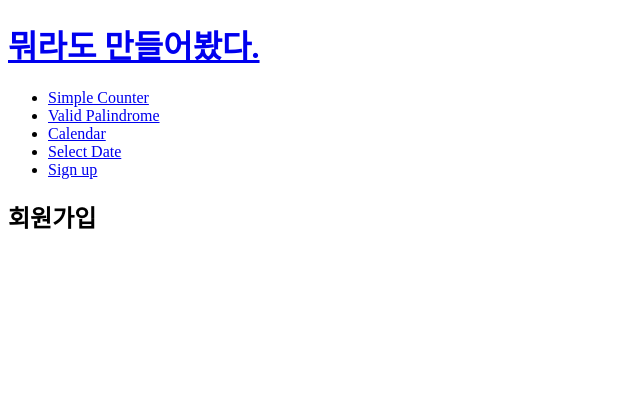
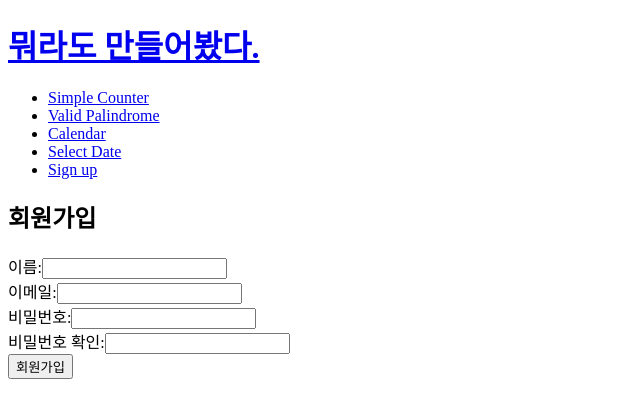
Before and after one commit to parkseonup/mini-projects, a React (Vite) app: page /signup in a window 1280 px wide. Shown: the top 418 px of the page, without its empty margins (0-640 px from the left). Built offline with nearby package versions, Linux system fonts and the light colour scheme.

Commit message:
feat: Implement Sign Up (Work in Process)

```diff
--- /dev/null
+++ b/src/hooks/useForm.ts
@@ -0,0 +1,119 @@
+import { useCallback, useEffect, useRef, useState } from 'react';
+
+interface Validation {
+  require?: true;
+  minLength?: number;
+  maxLength?: number;
+  pattern?: RegExp;
+  check?: Field;
+  [type: string]: any;
+}
+
+type Error = (keyof Validation)[];
+
+interface Errors {
+  [name: string]: Error;
+}
+
+interface Field {
+  value: string;
+  isDirty: boolean;
+}
+
+interface Fields {
+  [name: string]: Field;
+}
+
+export default function useForm(initialValue: { [name: string]: string }) {
+  const [fields, setFields] = useState<Fields>({});
+  const [errors, setErrors] = useState<Errors>({});
+  const validations = useRef<Validation>({});
+
+  const getError = (value: string, type: string, condition: any) => {
+    switch (type) {
+      case 'require': {
+        return value.length === 0 ? true : false;
+      }
+      case 'minLength': {
+        return value.length < condition ? true : false;
+      }
+      case 'maxLength': {
+        return value.length > condition ? true : false;
+      }
+      case 'pattern': {
+        return !condition.test(value);
+      }
+      case 'check': {
+        if (!condition.isDirty) return false;
+
+        return value === condition.value ? false : true;
+      }
+    }
+  };
+
+  // TODO: checkPassword가 dirty일 때 password를 작성하면 checkPassword도 같이 유효성 검사해줘야 함.
+  const validate = useCallback((name: string, value: string) => {
+    const error = Object.keys(validations.current[name]).filter((type) => {
+      const condition = validations.current[name][type];
+      return getError(value, type, condition);
+    });
+
+    setFields((fields) => ({
+      ...fields,
+      [name]: {
+        ...fields[name],
+        value,
+        isDirty: true,
+      },
+    }));
+
+    setErrors((errors) => ({
+      ...errors,
+      [name]: error,
+    }));
+  }, []);
+
+  /**
+   * 유효성 검사를 할 입력폼을 등록하는 함수
+   *
+   * @param {string} name 입력폼의 name 값으로 할당될 값
+   * @param {string} initialValue 입력폼의 defaultValue로 할당될 값
+   * @param {Validation} validation 입력폼의 유효성 검증 조건
+   * @returns
+   */
+  const register = (name: string, validation: Validation) => {
+    validations.current = {
+      ...validations.current,
+      [name]: validation,
+    };
+
+    return validation.require
+      ? {
+          name,
+          defaultValue: initialValue[name],
+          required: true,
+        }
+      : { name, defaultValue: initialValue[name] };
+  };
+
+  /** 초기 fields 구성 */
+  useEffect(() => {
+    const fields: Fields = {};
+
+    Object.entries(initialValue).forEach(([name, value]) => {
+      fields[name] = {
+        isDirty: false,
+        value,
+      };
+    });
+
+    setFields(fields);
+  }, []);
+
+  return {
+    fields,
+    register,
+    validate,
+    errors,
+  };
+}
--- a/src/pages/signUp.tsx
+++ b/src/pages/signUp.tsx
@@ -1,7 +1,107 @@
-export default function Signup() {
+import { FormEvent } from 'react';
+import useForm from '../hooks/useForm';
+
+// TODO: register로 등록하는게 나아보일까? 아니면 useForm에 전달하는게 나아보일까?
+export default function SignUp() {
+  const { fields, errors, register, validate } = useForm({
+    name: '',
+    email: '',
+    password: '',
+    checkPassword: '',
+  });
+
+  const onSubmit = (e: FormEvent<HTMLFormElement>) => {
+    e.preventDefault();
+
+    Object.values(errors).every((error) => error.length === 0)
+      ? console.log('성공')
+      : console.log('실패!');
+  };
+
   return (
     <>
       <h2>회원가입</h2>
+
+      <form onSubmit={onSubmit}>
+        <div>
+          <label>
+            이름:
+            <input
+              type='text'
+              {...register('name', { require: true, minLength: 2 })}
+              onBlur={(e) => validate('name', e.target.value)}
+            />
+          </label>
+
+          {errors.name?.includes('minLength') ? (
+            <p>두자리 이상의 이름을 입력해주세요.</p>
+          ) : null}
+        </div>
+
+        <div>
+          <label>
+            이메일:
+            <input
+              type='email'
+              {...register('email', {
+                require: true,
+                pattern: /^[A-Z0-9._%+-]+@[A-Z0-9.-]+\.[A-Z]{2,4}$/i,
+              })}
+              onBlur={(e) => validate('email', e.target.value)}
+            />
+          </label>
+
+          {errors.email?.includes('require') ? (
+            <p>이메일을 입력해주세요.</p>
+          ) : errors.email?.includes('pattern') ? (
+            <p>올바른 이메일 형식이 아닙니다.</p>
+          ) : null}
+        </div>
+
+        <div>
+          <label>
+            비밀번호:
+            <input
+              type='password'
+              {...register('password', {
+                require: true,
+                pattern: /^(?=.*[a-zA-Z])(?=.*[!@#$%^*+=-])(?=.*[0-9]).{8,15}$/,
+              })}
+              onBlur={(e) => validate('password', e.target.value)}
+            />
+          </label>
+
+          {errors.password?.includes('require') ? (
+            <p>비밀번호를 입력해주세요.</p>
+          ) : errors.password?.includes('pattern') ? (
+            <p>8~15자리의 영문, 숫자, 특수기호 조합으로 작성해주세요.</p>
+          ) : null}
+        </div>
+
+        <div>
+          <label>
+            비밀번호 확인:
+            <input
+              type='password'
+              {...register('checkPassword', {
+                require: true,
+                check: fields.password,
+              })}
+              onBlur={(e) => validate('checkPassword', e.target.value)}
+            />
+          </label>
+
+          {errors.checkPassword?.includes('require') ? (
+            <p>비밀번호를 한번 더 입력해주세요.</p>
+          ) : errors.checkPassword?.includes('check') ? (
+            <p>비밀번호가 일치하지 않습니다.</p>
+          ) : null}
+        </div>
+
+        <div>
+          <button type='submit'>회원가입</button>
+        </div>
+      </form>
     </>
   );
 }
```
